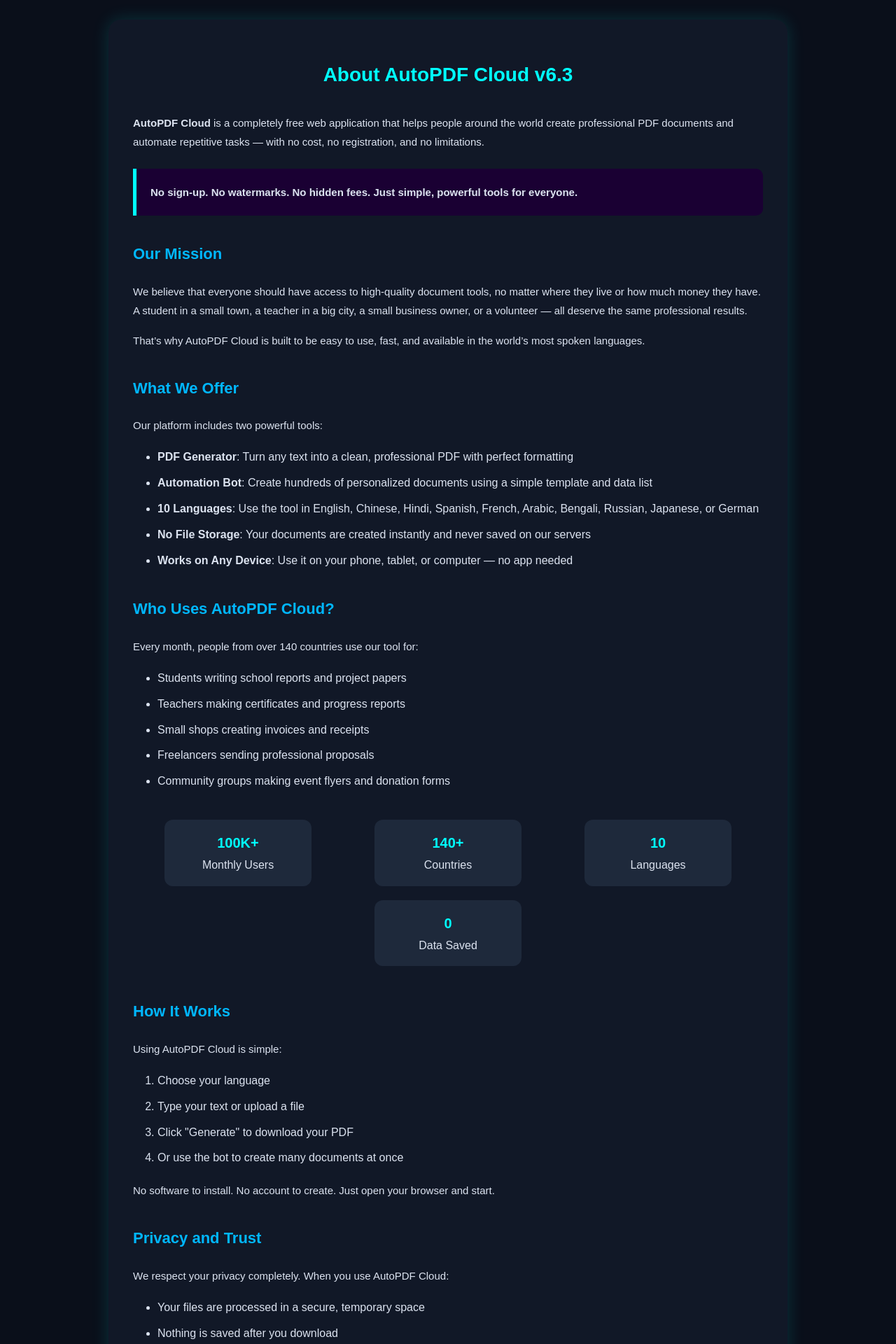
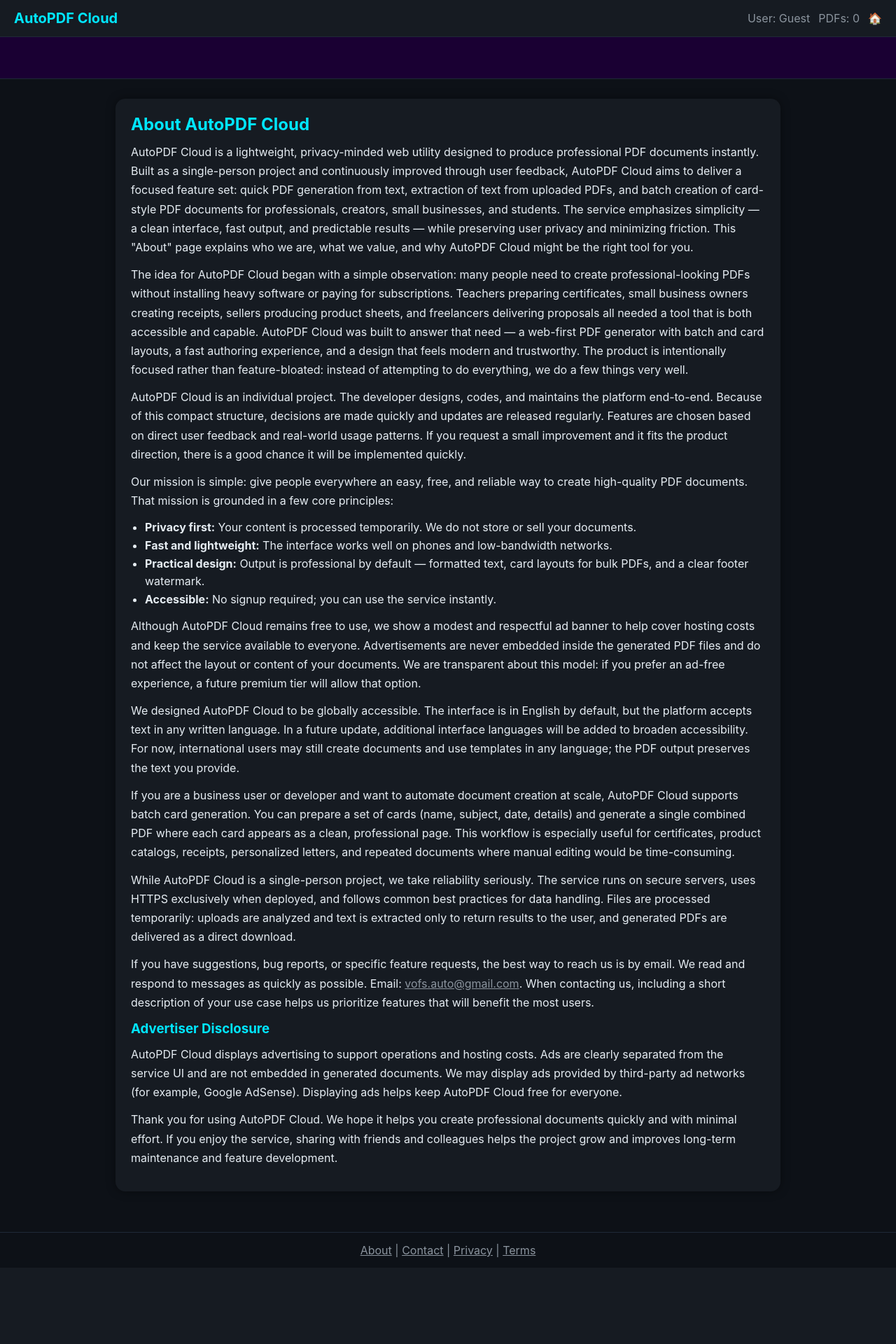
Before and after one commit to vofs-auto/AutoPDF-cloud-, a Flask app: page /about in a window 1280 px wide. Shown: the top 1920 px of the page at 70% size. After the commit the page ends 1796 px from the top, so only its background shows below. Run offline with Flask 3, Linux system fonts and the light colour scheme.

Commit message:
Revamp About page with new layout and styles
Updated the structure and content of the About page, enhancing the HTML and CSS for better presentation and user experience.

```diff
--- a/templates/about.html
+++ b/templates/about.html
@@ -1,120 +1,150 @@
 <!DOCTYPE html>
 <html lang="en">
 <head>
-  <meta charset="UTF-8">
-  <meta name="viewport" content="width=device-width, initial-scale=1.0">
-  <title>About AutoPDF Cloud v6.3 - Free Global PDF Tool</title>
-  <meta name="description" content="AutoPDF Cloud is a 100% free web tool to generate professional PDFs and automate tasks in 10 languages. No signup, no data stored.">
+  <meta charset="utf-8" />
+  <title>About AutoPDF Cloud</title>
+  <meta name="viewport" content="width=device-width,initial-scale=1" />
+  <meta name="robots" content="index,follow" />
   <style>
-    body {font-family:Arial,Helvetica,sans-serif;background:#0a0f1a;color:#dce3f0;padding:20px;line-height:1.8;}
-    .container {max-width:900px;margin:0 auto;background:#111827;padding:35px;border-radius:18px;box-shadow:0 0 25px rgba(0,255,255,0.15);}
-    h1 {color:#00ffff;text-align:center;font-size:28px;margin-bottom:30px;}
-    h2 {color:#00b7ff;margin:35px 0 20px;font-size:22px;}
-    p {margin:16px 0;font-size:15px;}
-    ul, ol {padding-left:35px;margin:18px 0;}
-    li {margin:8px 0;}
-    a {color:#00b7ff;text-decoration:underline;}
-    .highlight {background:#1a0033;padding:20px;border-left:5px solid #00ffff;border-radius:0 10px 10px 0;margin:25px 0;font-size:15px;}
-    .stats {display:flex;justify-content:space-around;flex-wrap:wrap;margin:30px 0;}
-    .stat {text-align:center;background:#1e293b;padding:15px;border-radius:12px;width:180px;margin:10px;}
-    .stat strong {color:#00ffff;font-size:20px;display:block;}
+    :root{--bg:#0d1117;--card:#161b22;--text:#e6edf3;--accent:#00e6ff;--muted:#8b949e}
+    *{box-sizing:border-box;margin:0;padding:0}
+    body{font-family:Inter,system-ui,Arial,sans-serif;background:var(--bg);color:var(--text);min-height:100vh;display:flex;flex-direction:column}
+    header{display:flex;justify-content:space-between;align-items:center;padding:14px 20px;background:var(--card);border-bottom:1px solid #1f2937}
+    header h1{color:var(--accent);font-size:20px}
+    .top-right{display:flex;gap:12px;align-items:center;color:var(--muted)}
+    #ad-banner{background:#1a0033;padding:8px;border-bottom:1px solid #1f2937;min-height:60px;position:sticky;top:48px;z-index:20}
+    .container{max-width:950px;margin:28px auto;padding:22px;background:var(--card);border-radius:14px;box-shadow:0 0 14px rgba(0,0,0,0.4)}
+    h2{color:var(--accent);margin-bottom:12px}
+    p{line-height:1.7;margin:12px 0;color:var(--text)}
+    footer{padding:15px;text-align:center;color:var(--muted);border-top:1px solid #1f2937;margin-top:30px}
+    a{color:var(--muted)}
   </style>
 </head>
 <body>
-<div class="container">
-  <h1>About AutoPDF Cloud v6.3</h1>
+<header>
+  <h1>AutoPDF Cloud</h1>
+  <div class="top-right">
+    <span>User: Guest</span>
+    <span id="pdfCount">PDFs: {{count}}</span>
+    <span style="cursor:pointer" onclick="window.location='/';">🏠</span>
+  </div>
+</header>
 
-  <p><strong>AutoPDF Cloud</strong> is a completely free web application that helps people around the world create professional PDF documents and automate repetitive tasks — with no cost, no registration, and no limitations.</p>
+<div id="ad-banner"><!-- ad slot: paste AdSense or other ad code here --></div>
 
-  <div class="highlight">
-    <strong>No sign-up. No watermarks. No hidden fees. Just simple, powerful tools for everyone.</strong>
-  </div>
+<main class="container">
+  <h2>About AutoPDF Cloud</h2>
 
-  <h2>Our Mission</h2>
-  <p>We believe that everyone should have access to high-quality document tools, no matter where they live or how much money they have. A student in a small town, a teacher in a big city, a small business owner, or a volunteer — all deserve the same professional results.</p>
+  <p>
+    AutoPDF Cloud is a lightweight, privacy-minded web utility designed to produce
+    professional PDF documents instantly. Built as a single-person project and
+    continuously improved through user feedback, AutoPDF Cloud aims to deliver a
+    focused feature set: quick PDF generation from text, extraction of text from
+    uploaded PDFs, and batch creation of card-style PDF documents for professionals,
+    creators, small businesses, and students. The service emphasizes simplicity —
+    a clean interface, fast output, and predictable results — while preserving user
+    privacy and minimizing friction. This "About" page explains who we are, what we
+    value, and why AutoPDF Cloud might be the right tool for you.
+  </p>
 
-  <p>That’s why AutoPDF Cloud is built to be easy to use, fast, and available in the world’s most spoken languages.</p>
+  <p>
+    The idea for AutoPDF Cloud began with a simple observation: many people need
+    to create professional-looking PDFs without installing heavy software or
+    paying for subscriptions. Teachers preparing certificates, small business owners
+    creating receipts, sellers producing product sheets, and freelancers delivering
+    proposals all needed a tool that is both accessible and capable. AutoPDF Cloud
+    was built to answer that need — a web-first PDF generator with batch and card
+    layouts, a fast authoring experience, and a design that feels modern and
+    trustworthy. The product is intentionally focused rather than feature-bloated:
+    instead of attempting to do everything, we do a few things very well.
+  </p>
 
-  <h2>What We Offer</h2>
-  <p>Our platform includes two powerful tools:</p>
+  <p>
+    AutoPDF Cloud is an individual project. The developer designs, codes, and
+    maintains the platform end-to-end. Because of this compact structure, decisions
+    are made quickly and updates are released regularly. Features are chosen based
+    on direct user feedback and real-world usage patterns. If you request a small
+    improvement and it fits the product direction, there is a good chance it will
+    be implemented quickly.
+  </p>
 
-  <ul>
-    <li><strong>PDF Generator</strong>: Turn any text into a clean, professional PDF with perfect formatting</li>
-    <li><strong>Automation Bot</strong>: Create hundreds of personalized documents using a simple template and data list</li>
-    <li><strong>10 Languages</strong>: Use the tool in English, Chinese, Hindi, Spanish, French, Arabic, Bengali, Russian, Japanese, or German</li>
-    <li><strong>No File Storage</strong>: Your documents are created instantly and never saved on our servers</li>
-    <li><strong>Works on Any Device</strong>: Use it on your phone, tablet, or computer — no app needed</li>
+  <p>
+    Our mission is simple: give people everywhere an easy, free, and reliable
+    way to create high-quality PDF documents. That mission is grounded in a few
+    core principles:
+  </p>
+
+  <ul style="margin:12px 0 12px 20px;color:var(--text);line-height:1.6">
+    <li><strong>Privacy first:</strong> Your content is processed temporarily. We do not store or sell your documents.</li>
+    <li><strong>Fast and lightweight:</strong> The interface works well on phones and low-bandwidth networks.</li>
+    <li><strong>Practical design:</strong> Output is professional by default — formatted text, card layouts for bulk PDFs, and a clear footer watermark.</li>
+    <li><strong>Accessible:</strong> No signup required; you can use the service instantly.</li>
   </ul>
 
-  <h2>Who Uses AutoPDF Cloud?</h2>
-  <p>Every month, people from over 140 countries use our tool for:</p>
+  <p>
+    Although AutoPDF Cloud remains free to use, we show a modest and respectful ad
+    banner to help cover hosting costs and keep the service available to everyone.
+    Advertisements are never embedded inside the generated PDF files and do not
+    affect the layout or content of your documents. We are transparent about this
+    model: if you prefer an ad-free experience, a future premium tier will allow
+    that option.
+  </p>
 
-  <ul>
-    <li>Students writing school reports and project papers</li>
-    <li>Teachers making certificates and progress reports</li>
-    <li>Small shops creating invoices and receipts</li>
-    <li>Freelancers sending professional proposals</li>
-    <li>Community groups making event flyers and donation forms</li>
-  </ul>
+  <p>
+    We designed AutoPDF Cloud to be globally accessible. The interface is in English
+    by default, but the platform accepts text in any written language. In a future
+    update, additional interface languages will be added to broaden accessibility.
+    For now, international users may still create documents and use templates in any
+    language; the PDF output preserves the text you provide.
+  </p>
 
-  <div class="stats">
-    <div class="stat">
-      <strong>100K+</strong>
-      <span>Monthly Users</span>
-    </div>
-    <div class="stat">
-      <strong>140+</strong>
-      <span>Countries</span>
-    </div>
-    <div class="stat">
-      <strong>10</strong>
-      <span>Languages</span>
-    </div>
-    <div class="stat">
-      <strong>0</strong>
-      <span>Data Saved</span>
-    </div>
-  </div>
+  <p>
+    If you are a business user or developer and want to automate document creation
+    at scale, AutoPDF Cloud supports batch card generation. You can prepare a set
+    of cards (name, subject, date, details) and generate a single combined PDF where
+    each card appears as a clean, professional page. This workflow is especially
+    useful for certificates, product catalogs, receipts, personalized letters,
+    and repeated documents where manual editing would be time-consuming.
+  </p>
 
-  <h2>How It Works</h2>
-  <p>Using AutoPDF Cloud is simple:</p>
-  <ol>
-    <li>Choose your language</li>
-    <li>Type your text or upload a file</li>
-    <li>Click "Generate" to download your PDF</li>
-    <li>Or use the bot to create many documents at once</li>
-  </ol>
+  <p>
+    While AutoPDF Cloud is a single-person project, we take reliability seriously.
+    The service runs on secure servers, uses HTTPS exclusively when deployed, and
+    follows common best practices for data handling. Files are processed temporarily:
+    uploads are analyzed and text is extracted only to return results to the user,
+    and generated PDFs are delivered as a direct download.
+  </p>
 
-  <p>No software to install. No account to create. Just open your browser and start.</p>
+  <p>
+    If you have suggestions, bug reports, or specific feature requests, the best
+    way to reach us is by email. We read and respond to messages as quickly as
+    possible. Email: <a href="mailto:vofs.auto@gmail.com">vofs.auto@gmail.com</a>.
+    When contacting us, including a short description of your use case helps us
+    prioritize features that will benefit the most users.
+  </p>
 
-  <h2>Privacy and Trust</h2>
-  <p>We respect your privacy completely. When you use AutoPDF Cloud:</p>
-  <ul>
-    <li>Your files are processed in a secure, temporary space</li>
-    <li>Nothing is saved after you download</li>
-    <li>We don’t ask for your name, email, or any personal information</li>
-    <li>No tracking or ads in your documents</li>
-  </ul>
+  <h3 style="color:var(--accent)">Advertiser Disclosure</h3>
+  <p>
+    AutoPDF Cloud displays advertising to support operations and hosting costs.
+    Ads are clearly separated from the service UI and are not embedded in generated
+    documents. We may display ads provided by third-party ad networks (for example,
+    Google AdSense). Displaying ads helps keep AutoPDF Cloud free for everyone.
+  </p>
 
-  <h2>Why We Stay Free</h2>
-  <p>We keep AutoPDF Cloud free by showing a small, respectful ad banner at the bottom of the page. This ad never appears in your PDFs and helps us keep the service running for everyone.</p>
+  <p>
+    Thank you for using AutoPDF Cloud. We hope it helps you create professional
+    documents quickly and with minimal effort. If you enjoy the service, sharing
+    with friends and colleagues helps the project grow and improves long-term
+    maintenance and feature development.
+  </p>
+</main>
 
-  <h2>Our Promise to You</h2>
-  <p>AutoPDF Cloud will always be:</p>
-  <ul>
-    <li>100% free to use</li>
-    <li>Easy to understand</li>
-    <li>Fast and reliable</li>
-    <li>Private and secure</li>
-  </ul>
+<footer>
+  <a href="/about">About</a> |
+  <a href="/contact">Contact</a> |
+  <a href="/privacy">Privacy</a> |
+  <a href="/terms">Terms</a>
+</footer>
 
-  <p>We are here to help you get things done — quickly, professionally, and without worry.</p>
-
-  <p style="text-align:center;margin-top:50px;font-size:16px;">
-    <a href="/">← Start Creating PDFs</a> |
-    <a href="/contact">Contact Us</a> |
-    <a href="/privacy">Privacy Policy</a>
-  </p>
-</div>
 </body>
-  </html>
+    </html>
```
